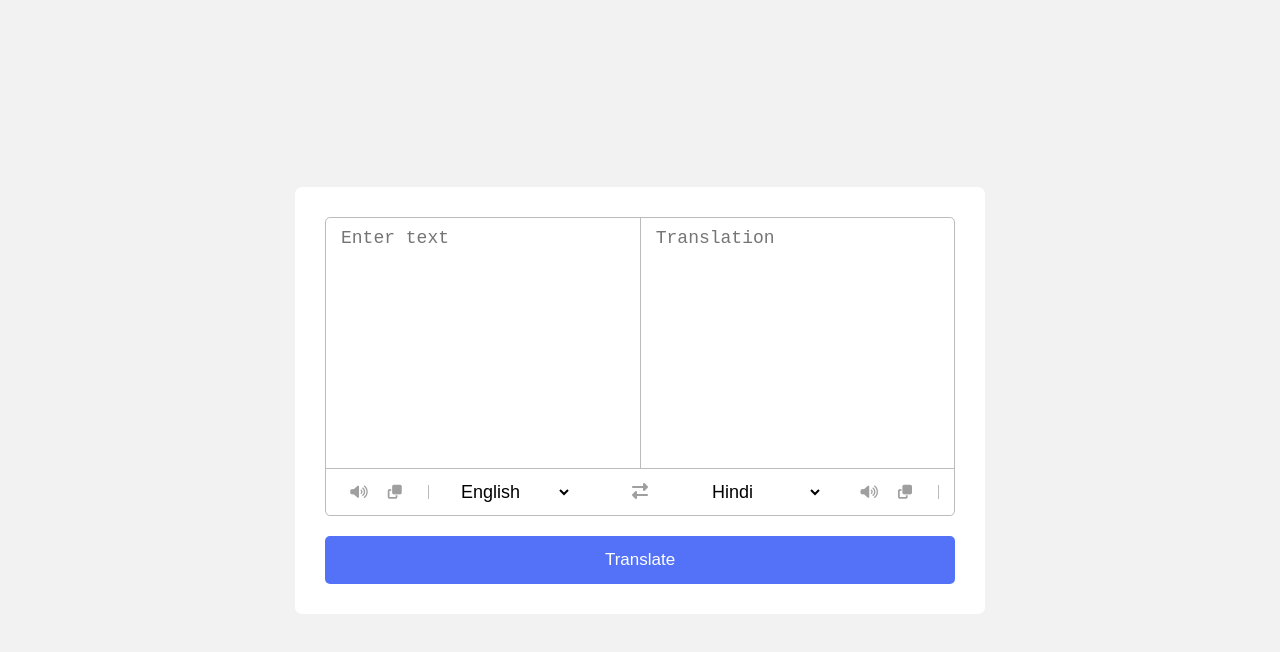
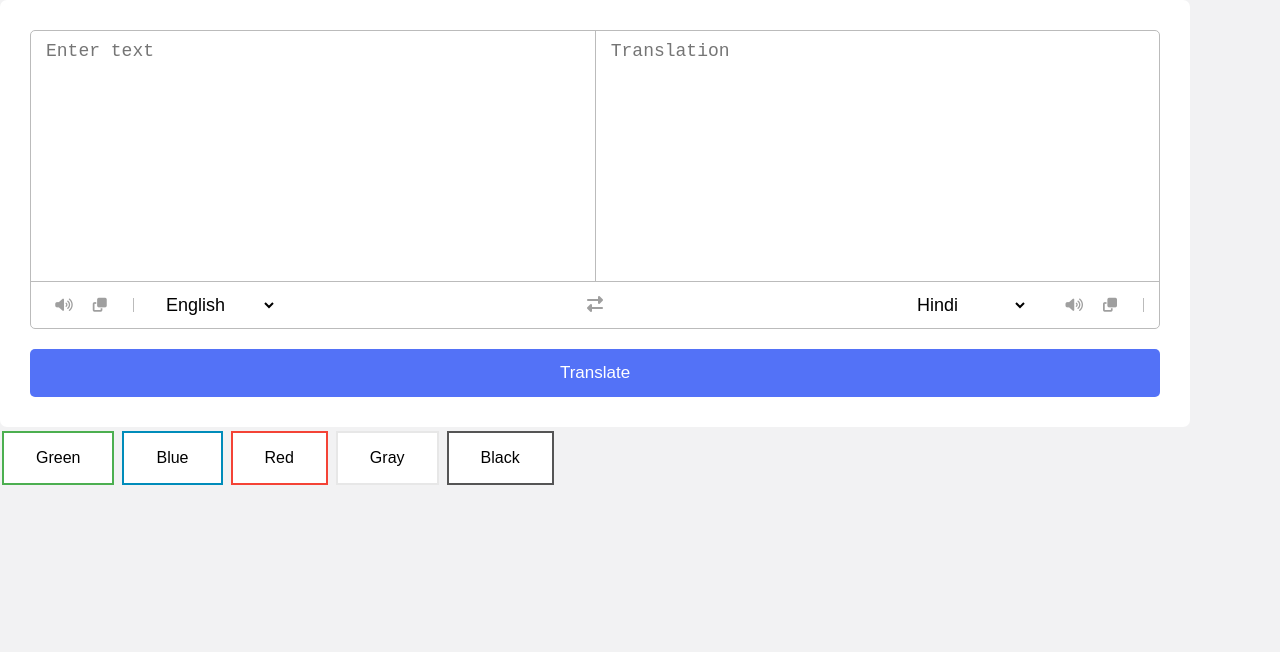
Before and after one commit to lahiru-rajapakshe/language-translator, a plain HTML site: page index.html in a window 1280 px wide. Drawn offline with Linux system fonts and the light colour scheme.

Commit message:
Add samplecontribute buttons

```diff
--- a/index.html
+++ b/index.html
@@ -9,7 +9,7 @@
     <link rel="icon" type="image/x-icon" href="/image/Google_Translate_Icon.png">
     <script defer src="countries.js"></script>
     <script defer src="script.js"></script>
-    <title>Translator</title>
+    <title>Google Translate</title>
 </head>
 <body>
 
@@ -46,7 +46,82 @@
             </ul>
         </div>
         <button>Translate</button>
+
     </div>
+
+    <button class="button button1">Green</button>
+    <button class="button button2">Blue</button>
+    <button class="button button3">Red</button>
+    <button class="button button4">Gray</button>
+    <button class="button button5">Black</button>
+    <style>
+        .button {
+          background-color: #4CAF50; /* Green */
+          border: none;
+          color: white;
+          padding: 16px 32px;
+          text-align: center;
+          text-decoration: none;
+          display: inline-block;
+          font-size: 16px;
+          margin: 4px 2px;
+          transition-duration: 0.4s;
+          cursor: pointer;
+        }
+
+        .button1 {
+          background-color: white;
+          color: black;
+          border: 2px solid #4CAF50;
+        }
+
+        .button1:hover {
+          background-color: #4CAF50;
+          color: white;
+        }
+
+        .button2 {
+          background-color: white;
+          color: black;
+          border: 2px solid #008CBA;
+        }
+
+        .button2:hover {
+          background-color: #008CBA;
+          color: white;
+        }
+
+        .button3 {
+          background-color: white;
+          color: black;
+          border: 2px solid #f44336;
+        }
+
+        .button3:hover {
+          background-color: #f44336;
+          color: white;
+        }
+
+        .button4 {
+          background-color: white;
+          color: black;
+          border: 2px solid #e7e7e7;
+        }
+
+        .button4:hover {background-color: #e7e7e7;}
+
+        .button5 {
+          background-color: white;
+          color: black;
+          border: 2px solid #555555;
+        }
+
+        .button5:hover {
+          background-color: #555555;
+          color: white;
+        }
+        </style>
+
 
 </body>
 </html>
--- a/style.css
+++ b/style.css
@@ -5,7 +5,7 @@
 
 }
 body{
-    display: flex;
+    /* display: flex; */
     align-items: center;
     justify-content: center;
     min-height: 100vh;
@@ -13,7 +13,7 @@ body{
 
 }
 .container{
-    width: 690px;
+    width: 1190px;
     background:#fff;
     border-radius: 7px;
     padding: 30px;
```
